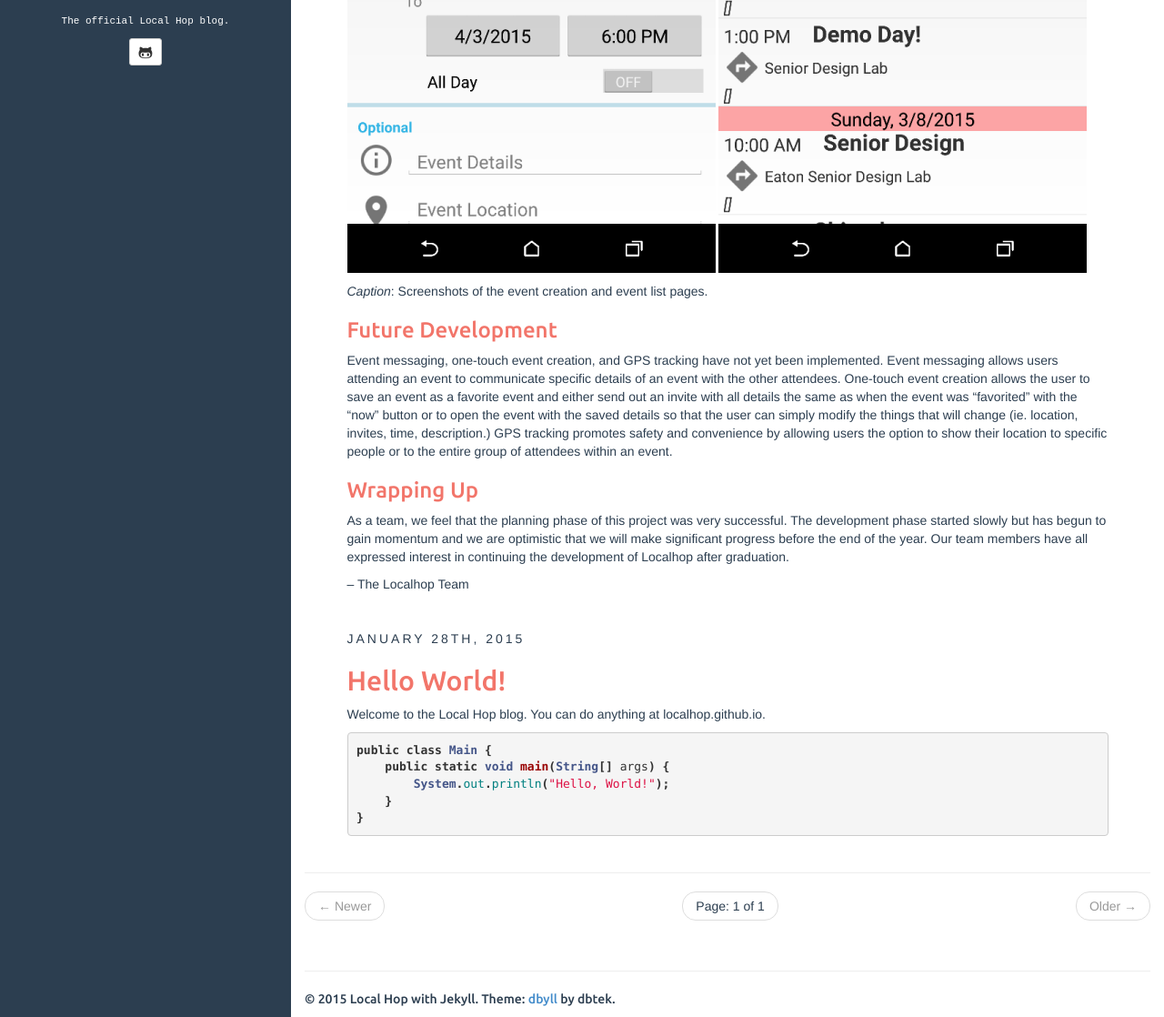
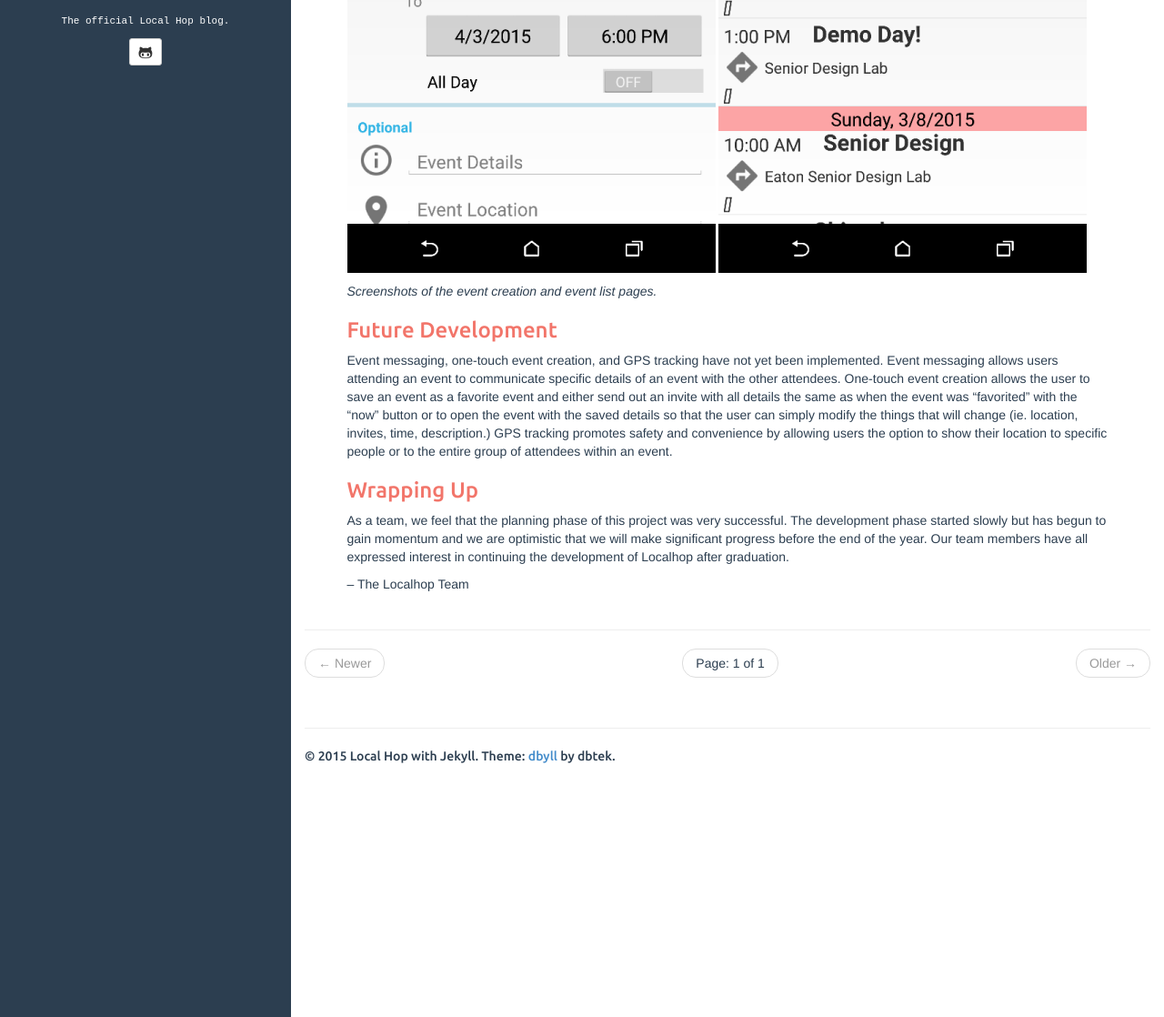
Before and after one commit to localhop/localhop.github.io, a Jekyll site: the page built from index.html, in a window 1280 px wide and 1400 px high, scrolled down 2947 px, cut to the strip 282-1400 px from the top of the window. Shown: the whole strip at 91% size. Built offline with Jekyll 4.4.1, drawn with Linux system fonts in a browser that asks for light colours; the list of posts is cut into pages by our own code; some of the changed text lies outside the part shown.

Commit message:
Scrub mistakes

```diff
--- a/_posts/2015-01-28-hello-world.md
+++ /dev/null
@@ -1,17 +0,0 @@
----
-layout: post
-title: Hello World!
-categories: [localhop]
-tags: [localhop]
-fullview: true
----
-
-Welcome to the Local Hop blog. You can do anything at localhop.github.io.
-
-{% highlight java %}
-public class Main {
-    public static void main(String[] args) {
-        System.out.println("Hello, World!");
-    }
-}
-{% endhighlight %}
--- a/_posts/2015-04-03-blogpost.md
+++ b/_posts/2015-04-03-blogpost.md
@@ -29,13 +29,13 @@ UI has been a huge focus during the initial planning stages of Localhop. We disc
 
 ![UX3]({{ site.url }}/assets/media/ux3.jpg)
 
-*Caption*: We spent many early mornings in Learned making whiteboard sketches and discussing UX.
+*We spent many early mornings in Learned making whiteboard sketches and discussing UX.*
 
 After developing some mockups, we then detailed the necessary fields and tables for the database.
 
 ![DB Schema]({{ site.url }}/assets/media/db-schema.jpg)
 
-*Caption*: The database schema in its early stages
+*The database schema in its early stages*
 
 The application so far has a completed create event details page, invite page, calendar listings of past, today, and future events, event details page, and user login page.
 
@@ -43,7 +43,7 @@ Development of the client has had its fair share of challenges, however. We atte
 
 ![Screenshot1]({{ site.url }}/assets/media/screenshot1.png) ![Screenshot2]({{ site.url }}/assets/media/screenshot2.png)
 
-*Caption*: Screenshots of the event creation and event list pages.
+*Screenshots of the event creation and event list pages.*
 
 ### Future Development
 
```
